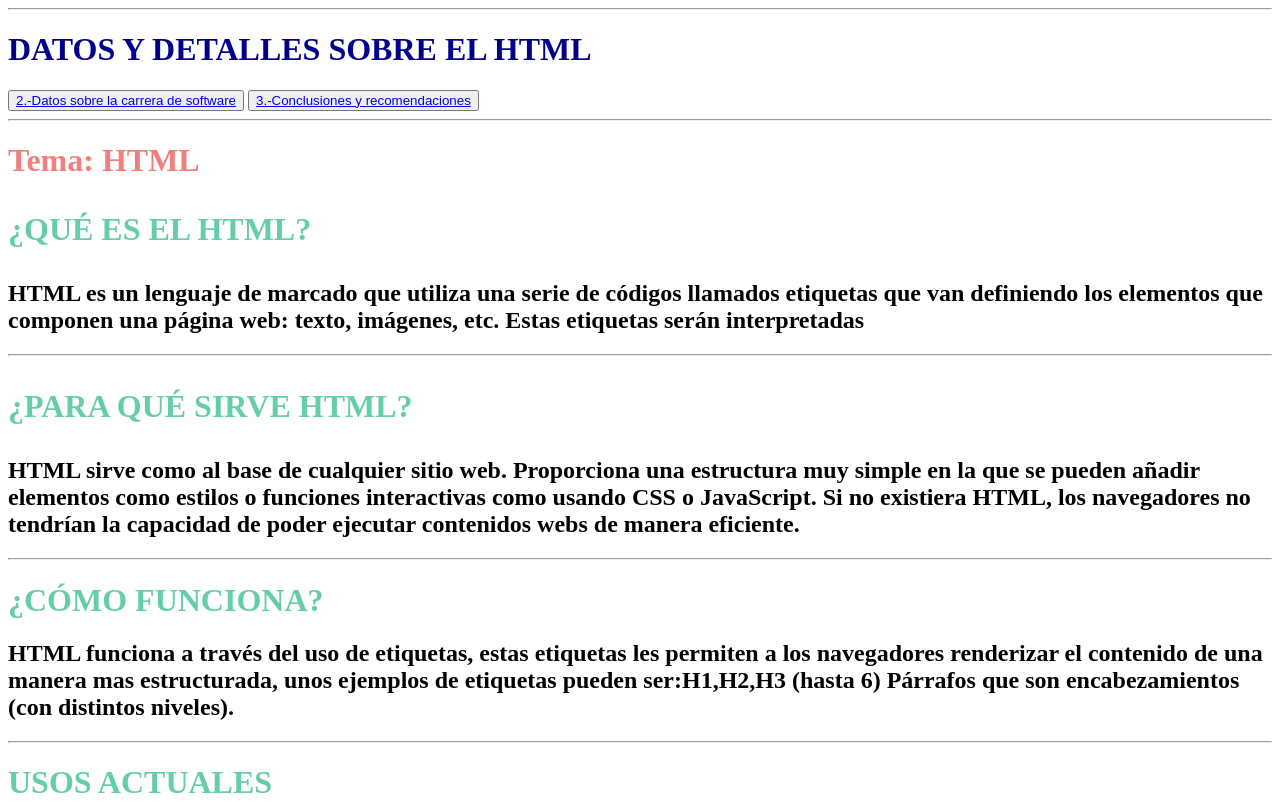
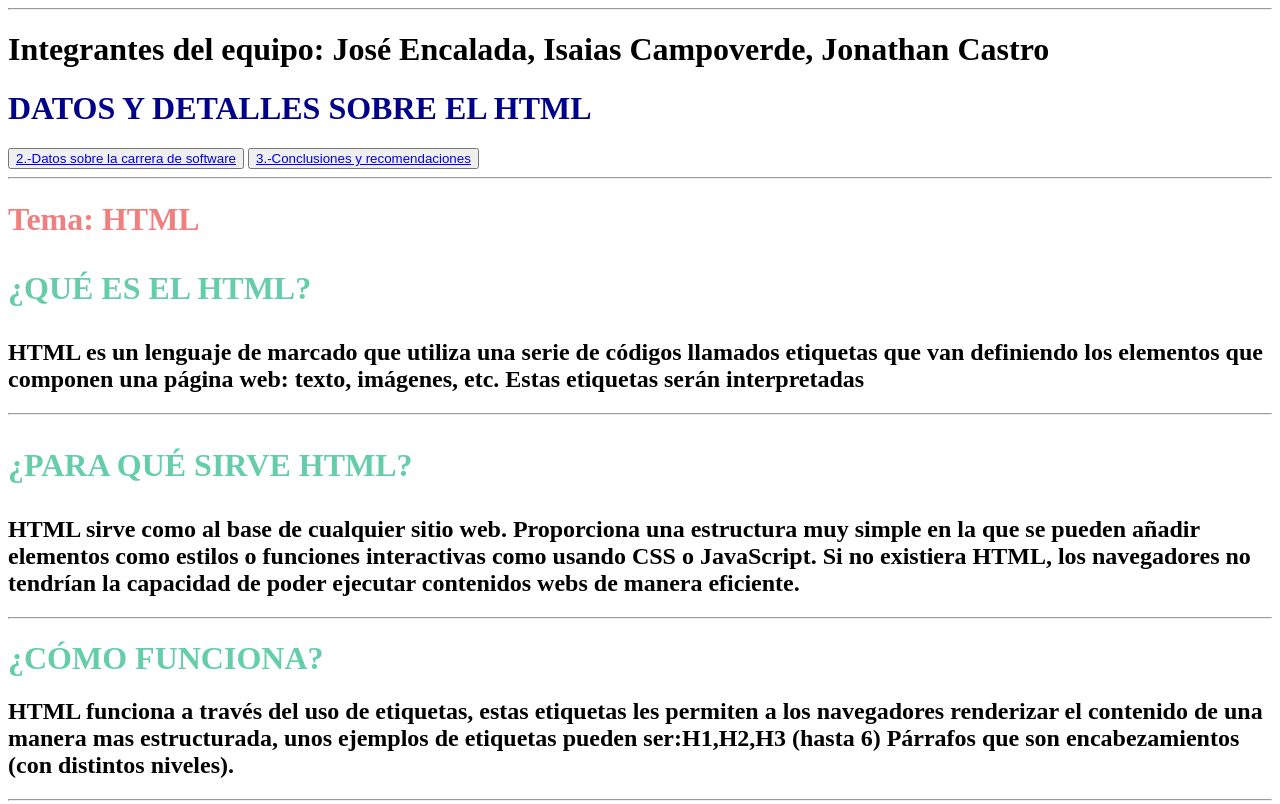
Before and after one commit to Jonathan1700/Formulario-, a plain HTML site: page DATOS Y DETALLES SOBRE EL HTML.html in a window 1280 px wide. Shown: the top 804 px of the page. Drawn offline with Linux system fonts and the light colour scheme.

Commit message:
Update DATOS Y DETALLES SOBRE EL HTML.html

```diff
--- a/DATOS Y DETALLES SOBRE EL HTML.html
+++ b/DATOS Y DETALLES SOBRE EL HTML.html
@@ -3,6 +3,7 @@
 
     <head>
        <hr> <title>Datos sobre el HTML</title></hr>
+        <h1>Integrantes del equipo: José Encalada, Isaias Campoverde, Jonathan Castro</h1>
     </head>
     <body>
         <h1 style="color:darkblue;">DATOS Y DETALLES SOBRE EL HTML</h1>
```
